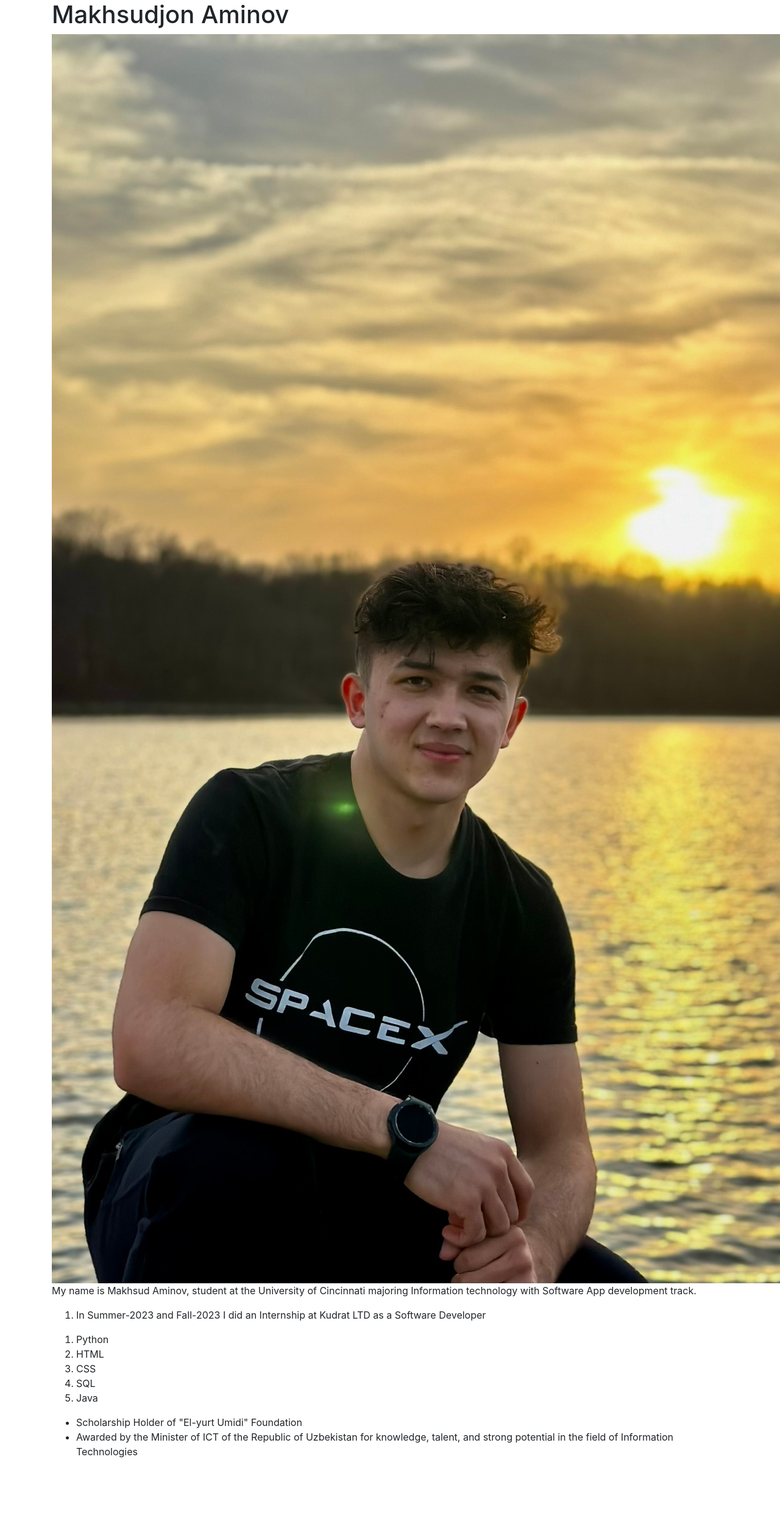
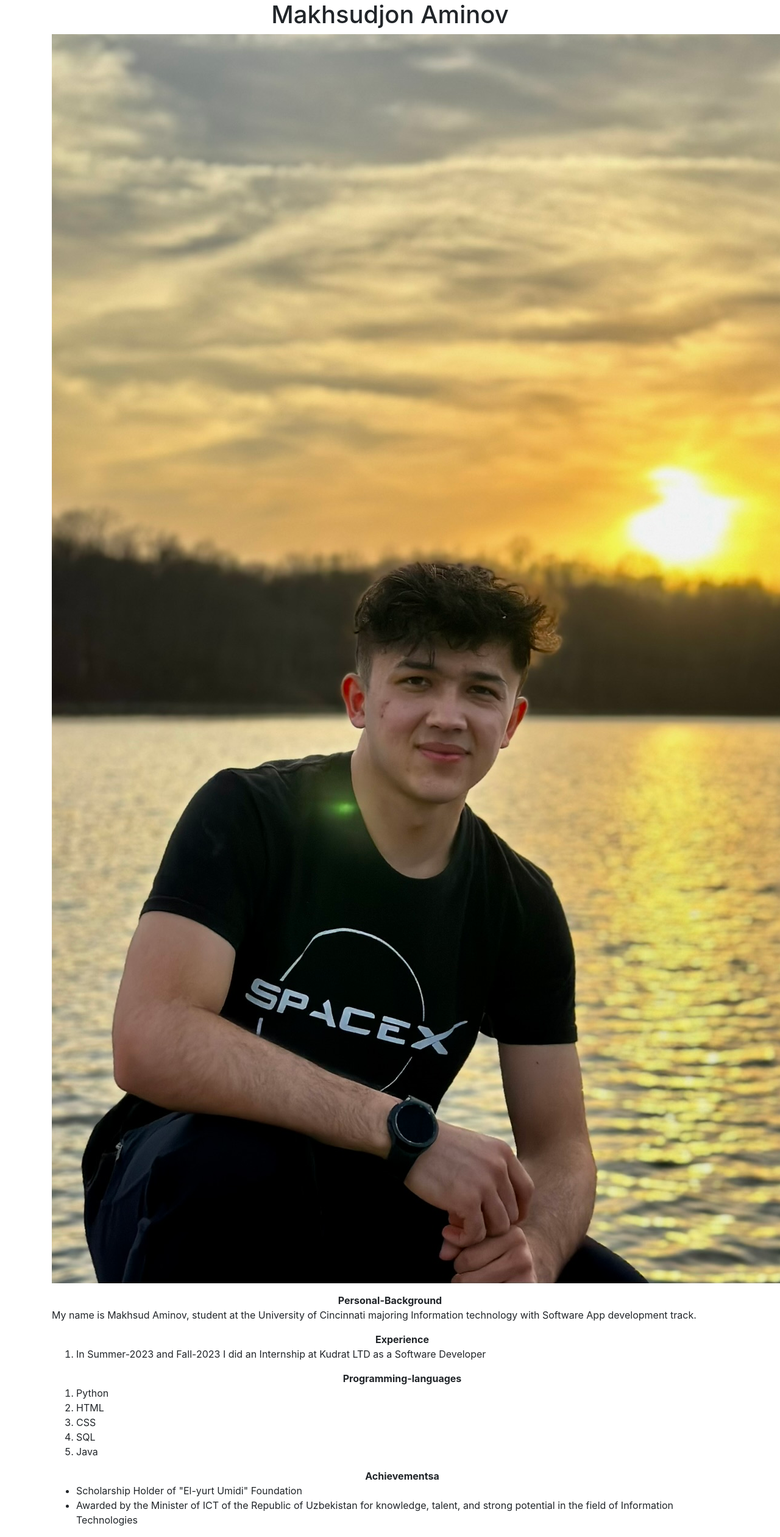
Before and after one commit to IT3049C-Spring24/1-student-portfolio-makhsudjonaminov, a website: page index.html in a window 1280 px wide. Shown: the top 2520 px of the page at 61% size. Before the commit the page ends 2408 px from the top, so only its background shows below. Drawn offline with nearby package versions, Linux system fonts and the light colour scheme.

```diff
--- a/index.html
+++ b/index.html
@@ -14,22 +14,29 @@
 
 <body>
   <div class="container">
-    <h1>Makhsudjon Aminov</h1>
-    <img src="resources/images/Makhsud.jpeg" alt="Makhsud" />
+    <h1>
+      <center>Makhsudjon Aminov</center>
+    </h1>
+    <img src="resources/images/Makhsud.jpeg" alt="Makhsud" /> <br>
 
     <!-- WORK FROM INSIDE THIS CONTAINER-->
     <div class="section" id="personal-background">
-      <p>My name is Makhsud Aminov, student at the University of Cincinnati majoring Information technology with
+      <p>
+        <center><b>Personal-Background</b></center>
+        My name is Makhsud Aminov, student at the University of Cincinnati majoring Information technology with
         Software
-        App development track.</p>
+        App development track.
+      </p>
     </div>
     <div class="section" id="experience">
       <ol>
+        <center><b>Experience</b></center>
         <li>In Summer-2023 and Fall-2023 I did an Internship at Kudrat LTD as a Software Developer</li>
       </ol>
     </div>
     <div class="section" id="programming-languages">
       <ol>
+        <center><b>Programming-languages</b></center>
         <li>Python</li>
         <li>HTML</li>
         <li>CSS</li>
@@ -39,6 +46,7 @@
     </div>
     <div class="section" id="achievements">
       <ul>
+        <center><b>Achievementsa</b></center>
         <li>Scholarship Holder of "El-yurt Umidi" Foundation</li>
         <li>Awarded by the Minister of ICT of the Republic of Uzbekistan for knowledge, talent, and strong potential in
           the
```
